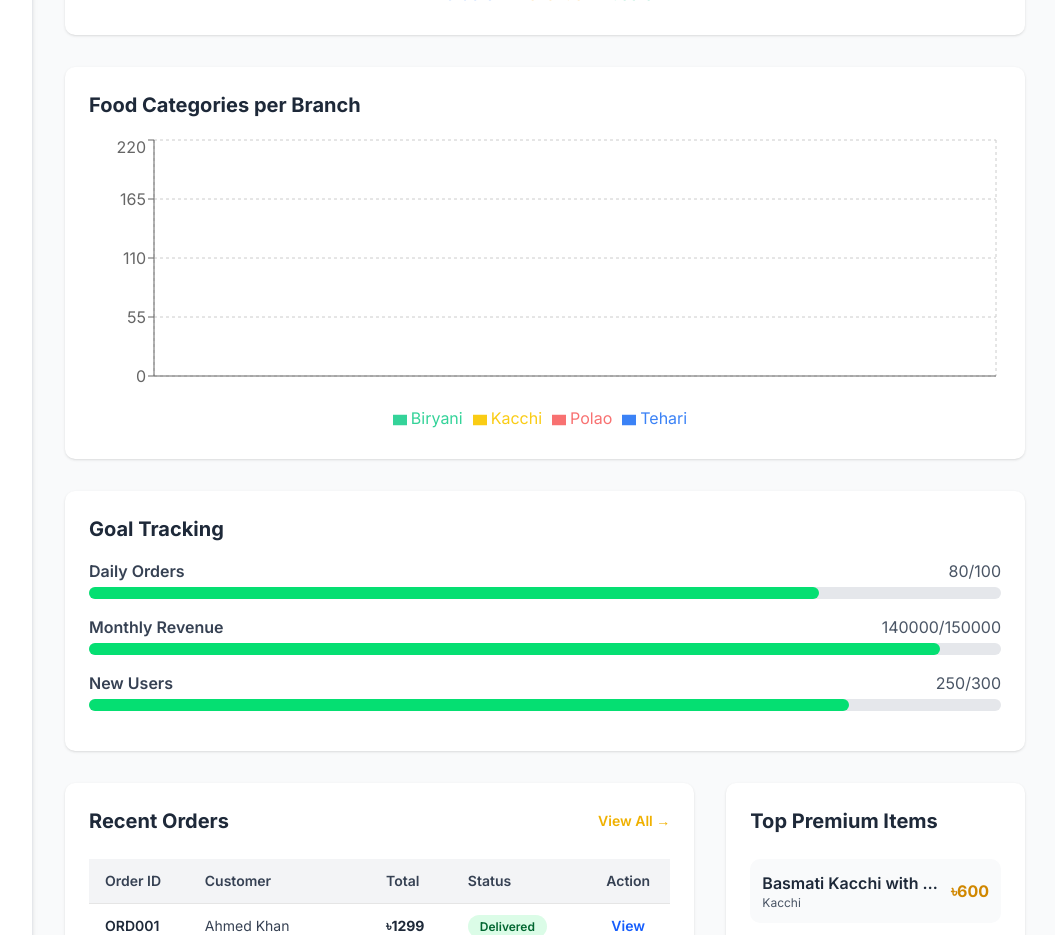
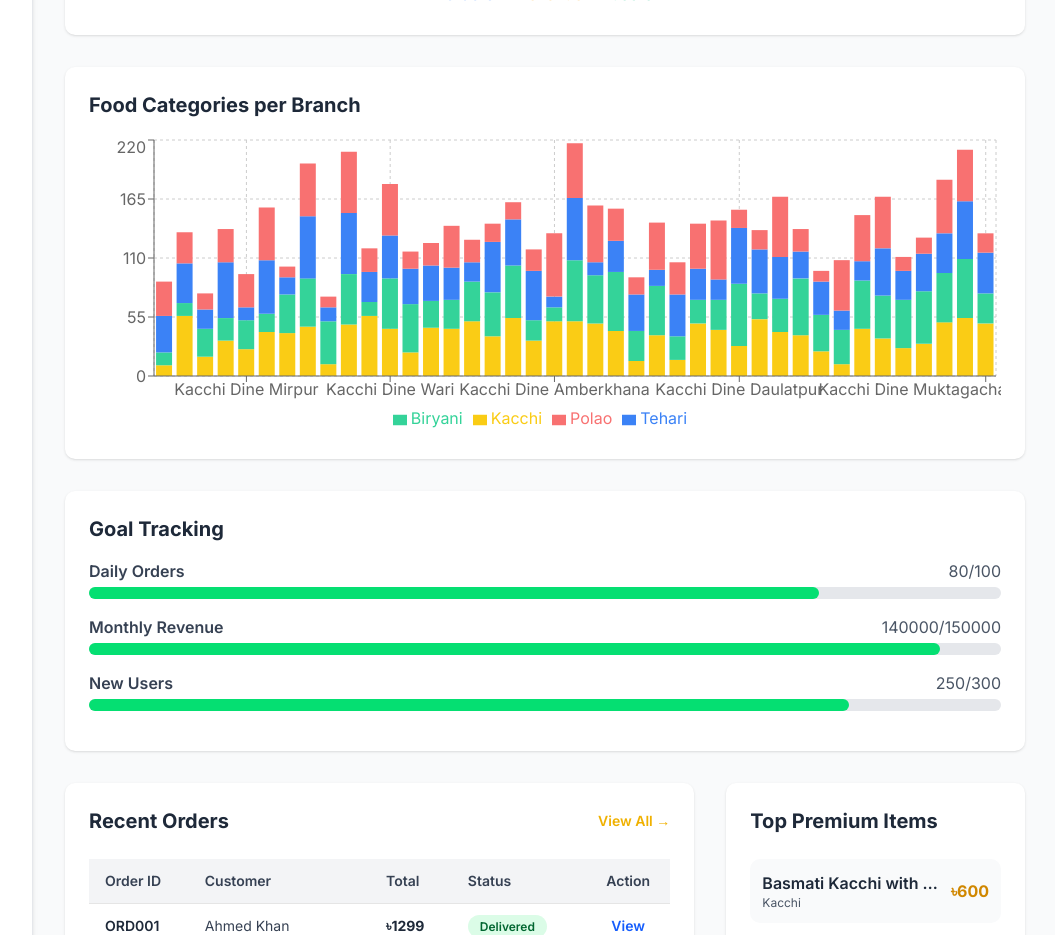
Before and after one commit to mihad-khadem/kacchi_dine, a Next.js app: page /admin in a window 1280 px wide. Shown: the part 1320-2255 px from the top of the page, without its empty margins (223-1278 px from the left). Built offline with nearby package versions, Linux system fonts and the light colour scheme.

Commit message:
fix(admin)

```diff
--- a/app/admin/page.tsx
+++ b/app/admin/page.tsx
@@ -97,7 +97,7 @@ export default function AdminPage() {
   const COLORS = ["#FACC15", "#34D399", "#3B82F6", "#F87171", "#A78BFA"];
 
   const stackedBarData = branches.map((branch) => {
-    const data: any = { branch: branch.name };
+    const data: any = { branch: branch.BranchName };
     categoryStats.forEach((cat) => {
       data[cat.name] = Math.floor(Math.random() * 50) + 10;
     });
```
